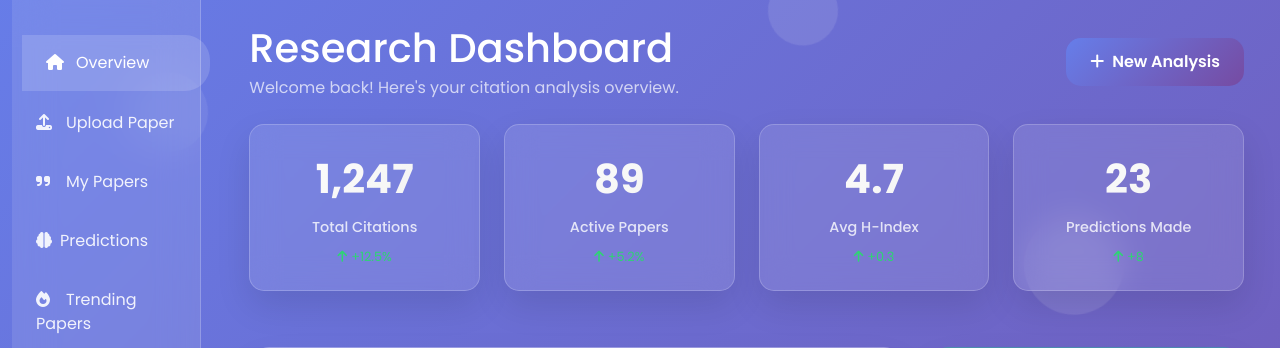
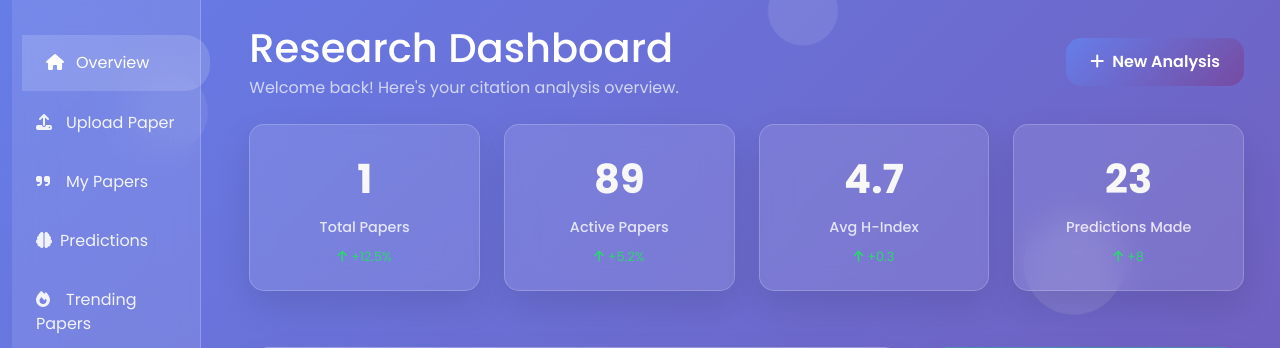
Before and after one commit to mabdulrafea101/CiteGuage, a Django app: template project/templates/cite_guage/dashboard.html in a window 1280 px wide. Shown: the part 86-434 px from the top of the page. Run offline with Django 5.2, Linux system fonts and the light colour scheme; the template is opened without the code that fills it: most values are stand-ins (such as "Sample title", 1, 10 or a date in 2020); some libraries are stand-ins or nearby versions.

Commit message:
old dshborad

```diff
--- a/project/cite_guage/views.py
+++ b/project/cite_guage/views.py
@@ -613,14 +613,14 @@ class DashboardView(LoginRequiredMixin, View):
 
             logger.debug(f"User {request.user.username} - Dashboard data loaded successfully")
 
-            return render(request, 'dashboard.html', {
+            return render(request, 'cite_guage/dashboard.html', {
                 'dashboard_data': dashboard_data['data']
             })
 
         except Exception as e:
             logger.exception(f"User {request.user.username} - Critical error in dashboard view")
             messages.error(request, 'Error loading dashboard.')
-            return render(request, 'dashboard.html', {
+            return render(request, 'cite_guage/dashboard.html', {
                 'dashboard_data': self._get_empty_dashboard_data()
             })
 
--- a/project/templates/cite_guage/dashboard.html
+++ b/project/templates/cite_guage/dashboard.html
@@ -72,8 +72,8 @@
             <div class="row mb-4">
               <div class="col-lg-3 col-md-6 mb-3">
                 <div class="glass-card-small stat-card">
-                  <div class="stat-number">1,247</div>
-                  <div class="stat-label">Total Citations</div>
+                  <div class="stat-number">{{ dashboard_data.total_papers }}</div>
+                  <div class="stat-label">Total Papers</div>
                   <div class="stat-change stat-increase">
                     <i class="fas fa-arrow-up me-1"></i>+12.5%
                   </div>
```
